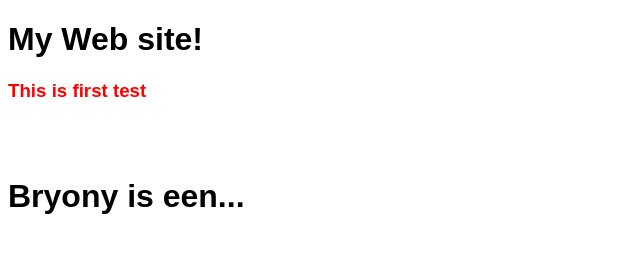
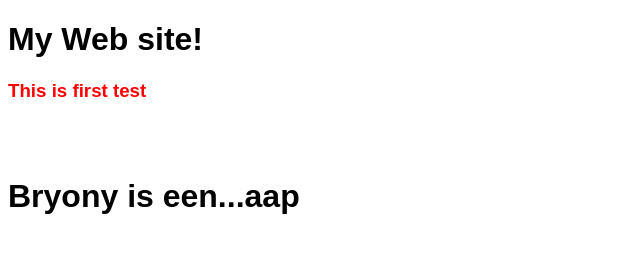
Before and after one commit to oneofthepyhonians/my-website, a plain HTML site: page index.html in a window 1280 px wide. Shown: the whole page, without its empty margins (0-640 px from the left). Drawn offline with Linux system fonts and the light colour scheme.

Commit message:
Update index.html

```diff
--- a/index.html
+++ b/index.html
@@ -8,7 +8,7 @@
   <h3>This is first test</h3>
 <br>
 <br>
-  <h1> Bryony is een...</h1>
+  <h1> Bryony is een...aap</h1>
   <image source="https://upload.wikimedia.org/wikipedia/commons/2/24/Gorilla_gorilla11.jpg">
 
 </body>
```
